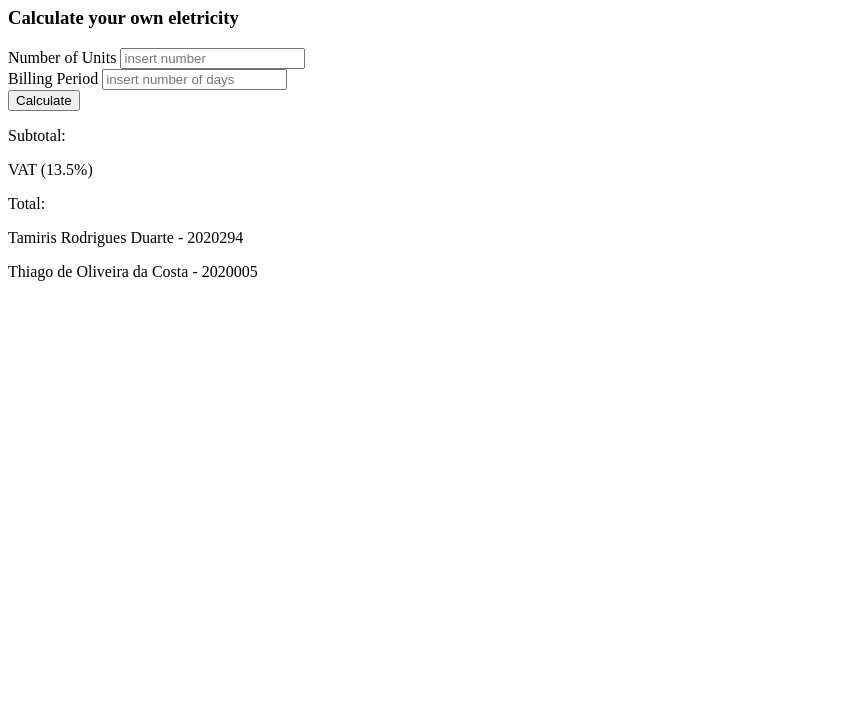
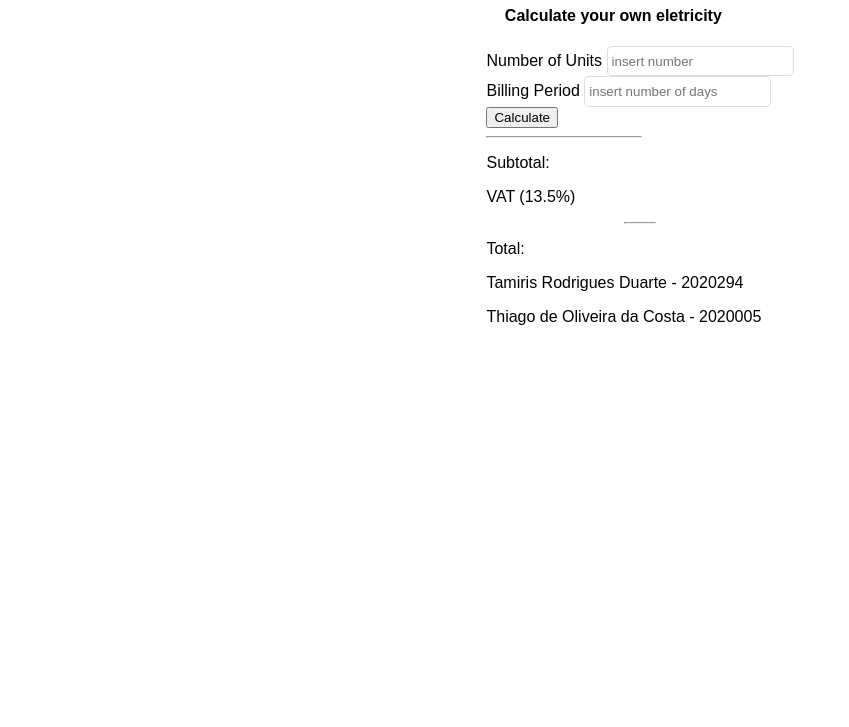
Before and after one commit to tahrodriguess/Eletricity-Bill, a website: page index.html in a window 1280 px wide. Shown: the part 73-800 px from the top of the page, without its empty margins (0-849 px from the left). Drawn offline with Linux system fonts and the light colour scheme.

Commit message:
css
incomplete

```diff
--- a/index.html
+++ b/index.html
@@ -12,18 +12,18 @@
     <main>
         <div class ="top">
             <h1 id="app-title">Eletric Bill Ireland</h1>
-            <h3> Calculate your own eletricity</h3>
+            <h4> Calculate your own eletricity</h4>
         </div>
         <div id ="main">
             <form action="" id="eletricity-cal-form">
                 <div class="unit-section">
                     <label for ="unit-input" id="ulabel">Number of Units</label>
-                    <input type="number" min="0" name="ulabel" id="unit-input" placeholder="insert number" class="input-item text-right" required>
+                    <input type="number" min="0" name="ulabel" id="unit-input" placeholder="insert number" class="input-item text-left" required>
                 </div>
 
                 <div class="bp-section">
                     <label for="bp-input" id="bplabel">Billing Period</label>
-                    <input type="number" name="bplabel" id="bp-input" placeholder="insert number of days" class="input-item text-right" required>
+                    <input type="number" name="bplabel" id="bp-input" placeholder="insert number of days" class="input-item text-left" required>
                 </div>
 
                 <div class="btn-section">
@@ -31,9 +31,14 @@
                 </div>
             </form>
 
+                <hr style="width:50%;text-align:left;margin-left:0">
+
             <div class="result-section">
                 <p>Subtotal:<span id="dynamic_sub_cost"></span></p>
                 <p> VAT (13.5%)</p>
+
+                    <hr style="width:10%">
+
                 <p>Total: <span id="dynamic_total_cost"></span></p>
                 <p class="cost_texts" id="cost_text"></p>
             </div>
--- a/style.css
+++ b/style.css
@@ -0,0 +1,38 @@
+body{
+    height: auto;
+    width: auto;
+    margin: unset;
+}
+body * {
+    font-family: 'Arial', Tahoma, Geneva, Verdana, sans-serif, cursive;
+}
+main {
+    margin: unset !important;
+    height: 100%;
+    width: 100%;
+    display: flex;
+    flex-direction: column;
+    align-items: center;
+    justify-content: center;
+    background-color: white;
+}
+/*head title*/
+#top {
+    text-align: left;
+    margin: 1rem 4rem;
+    font-family: Arial, Helvetica, sans-serif;
+    color: black;
+}
+/*input*/
+input.input-item {
+    padding: 0.5em 0.3em;
+    border: 1px solid;
+    border-radius: 0.3rem;
+    border-color: #4444442e;
+}
+.text-right {
+    text-align: left;
+}
+.text-center {
+    text-align: center;
+}
```
